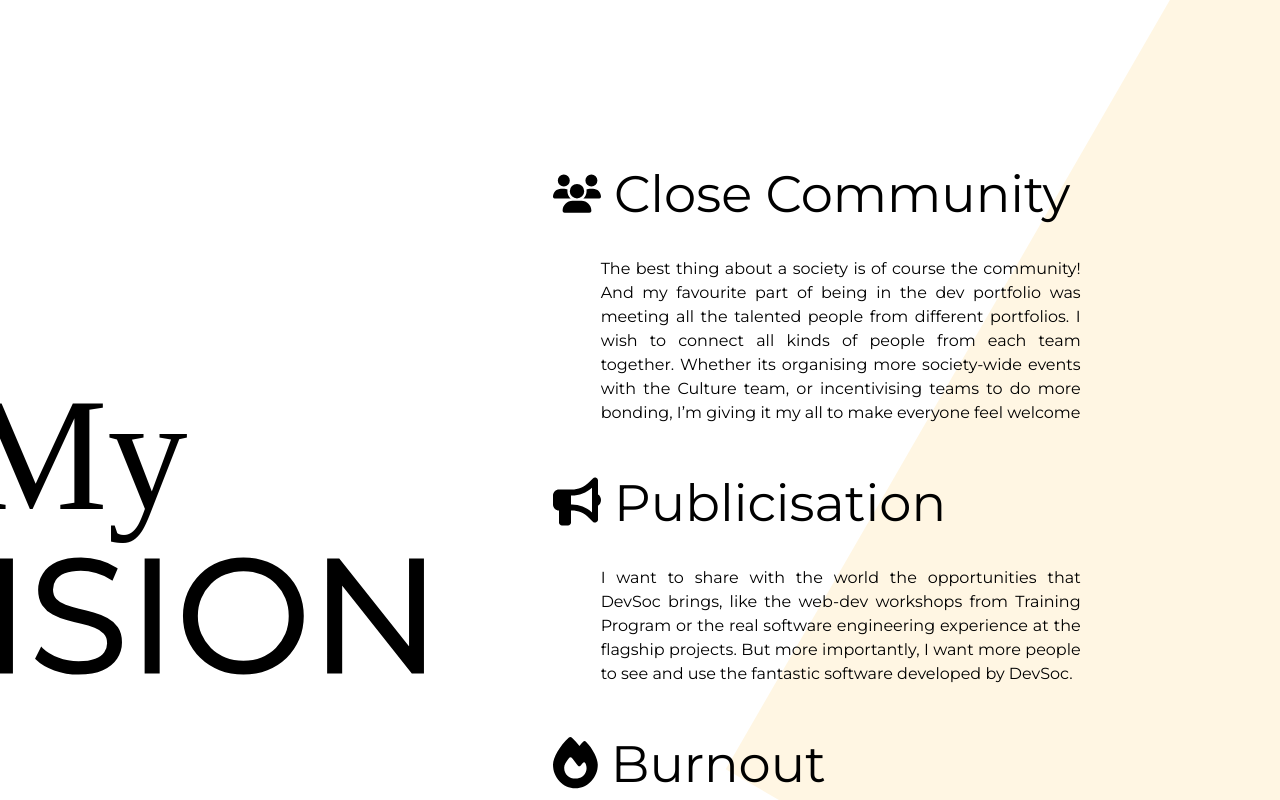
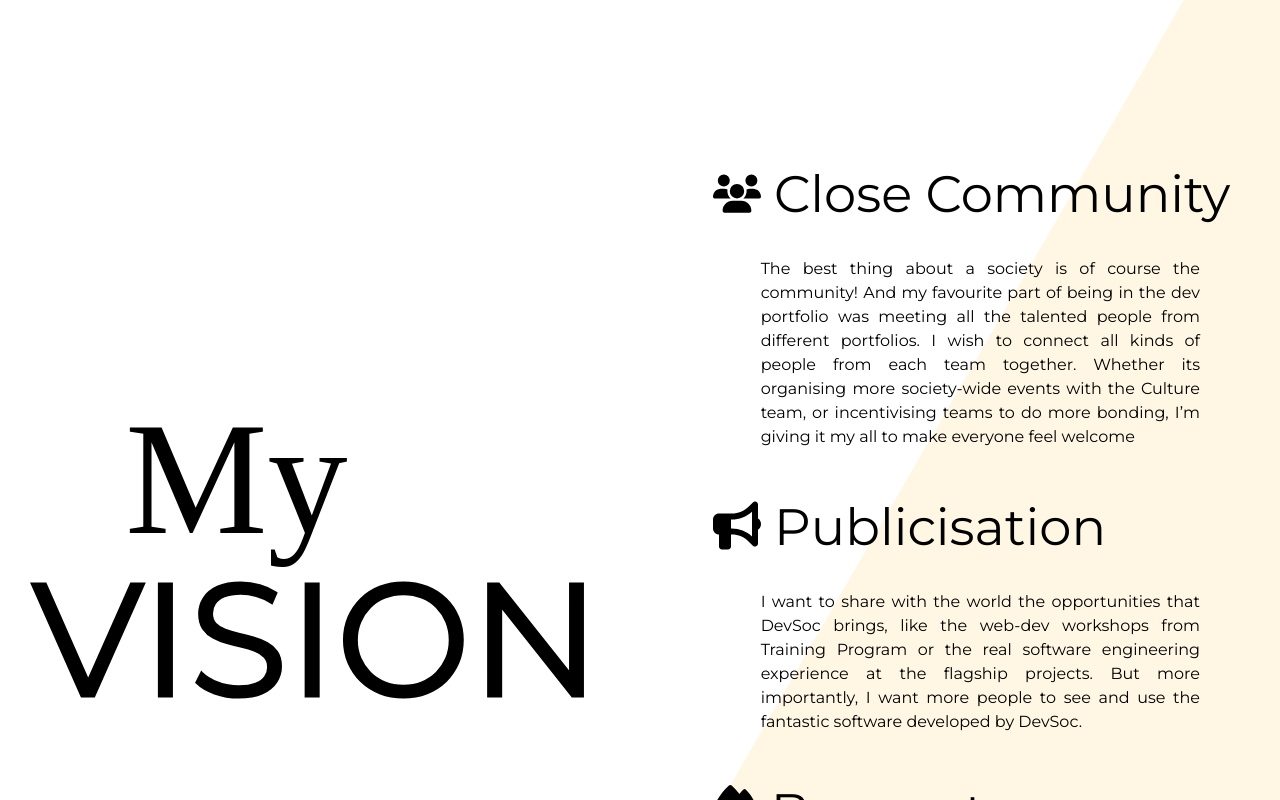
Before and after one commit to Suchpuns/profile, a React (Vite) app: page / in a window 1280 px wide. Shown: the part 2980-3780 px from the top of the page. Built offline with nearby package versions, Linux system fonts and the light colour scheme; a web font is replaced by a local one.

Commit message:
Fixed vision alignment

```diff
--- a/src/components/Vision.css
+++ b/src/components/Vision.css
@@ -6,10 +6,11 @@
   flex-direction: row;
   margin-bottom: 10rem;
   align-items: center;
+  margin-left: -10rem;
   gap: 7rem;
 }
 
-.title {
+.title-v {
   flex: 1;
 }
 
--- a/src/components/Vision.jsx
+++ b/src/components/Vision.jsx
@@ -9,7 +9,7 @@
       <div className='container'>
         <div className='box'>
         </div>
-        <div className="title">
+        <div className="title-v">
           <div className="title-my">
             My
           </div>
@@ -19,7 +19,7 @@
         </div>
         <div className="content">
           <div className="content-section">
-            <h1><FontAwesomeIcon className='vision-icon' icon={faUsers} /> Close Community</h1>
+            <h1 style={{textAlign: 'left'}}><FontAwesomeIcon className='vision-icon' icon={faUsers} /> Close Community</h1>
             <p>The best thing about a society is of course the community! And my favourite part of being in the dev portfolio was meeting all the talented people from different portfolios. I wish to connect all kinds of people from each team together. Whether its organising more society-wide events with the Culture team, or incentivising teams to do more bonding, I’m giving it my all to make everyone feel welcome </p>
           </div>
           <div className="content-section">
```
